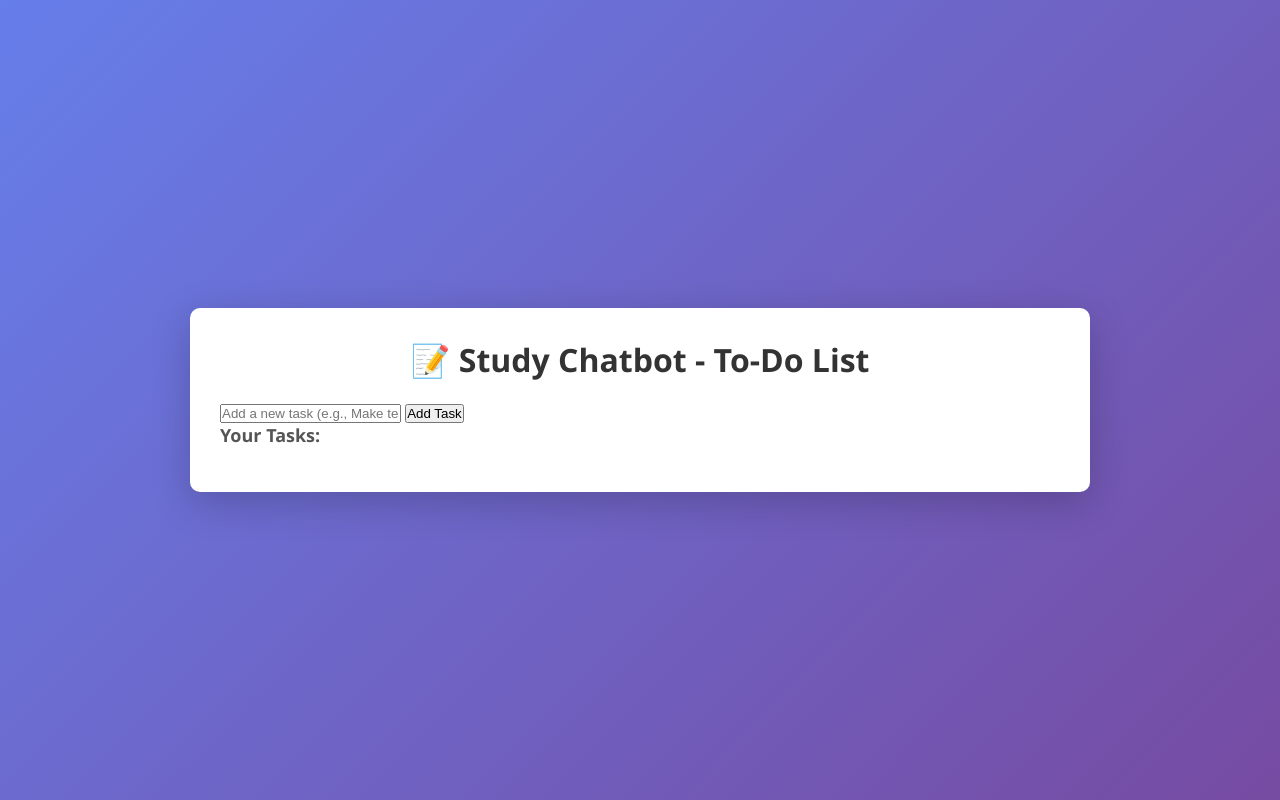
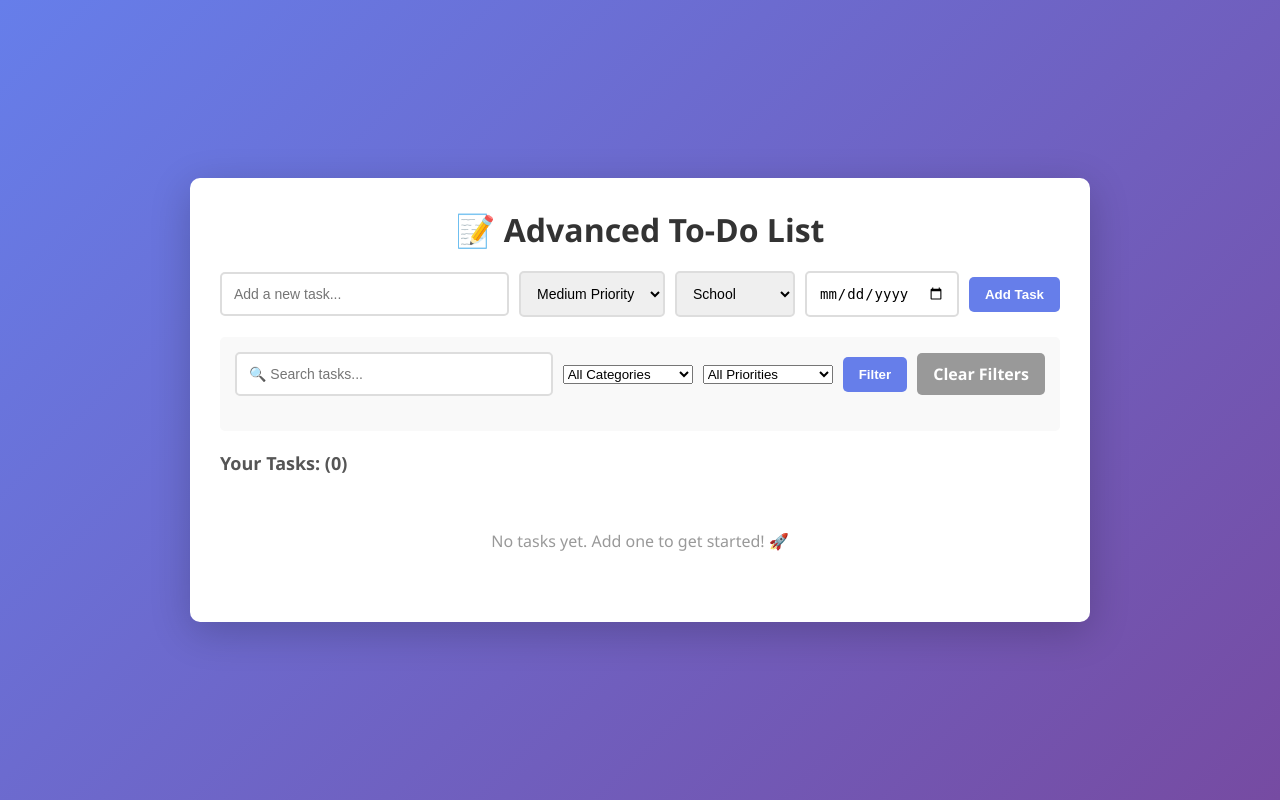
Before and after one commit to mlue-blue/study-chatbot, a Flask app: page / in a window 1280 px wide. Run offline with Flask 3, Linux system fonts and the light colour scheme.

Commit message:
Update title and enhance task input form

```diff
--- a/templates/index.html
+++ b/templates/index.html
@@ -3,38 +3,125 @@
 <head>
     <meta charset="UTF-8">
     <meta name="viewport" content="width=device-width, initial-scale=1.0">
-    <title>Study Chatbot - To-Do List</title>
+    <title>Study Chatbot - Advanced To-Do List</title>
     <link rel="stylesheet" href="{{ url_for('static', filename='style.css') }}">
 </head>
 <body>
     <div class="container">
-        <h1>📝 Study Chatbot - To-Do List</h1>
+        <h1>📝 Advanced To-Do List</h1>
 
+        <!-- Add Task Form -->
         <div class="input-section">
-            <form id="taskForm" method="POST" action="/add">
+            <form method="POST" action="/add" class="add-task-form">
                 <input
                     type="text"
-                    id="taskInput"
                     name="task"
-                    placeholder="Add a new task (e.g., Make tea)"
+                    placeholder="Add a new task..."
                     required
+                    class="task-input"
                 >
-                <button type="submit">Add Task</button>
+
+                <select name="priority" class="form-select">
+                    <option value="Low">Low Priority</option>
+                    <option value="Medium" selected>Medium Priority</option>
+                    <option value="High">High Priority</option>
+                </select>
+
+                <select name="category" class="form-select">
+                    <option value="School">School</option>
+                    <option value="Work">Work</option>
+                    <option value="Personal">Personal</option>
+                    <option value="Other">Other</option>
+                </select>
+
+                <input
+                    type="date"
+                    name="due_date"
+                    class="form-select"
+                >
+
+                <button type="submit" class="btn-add">Add Task</button>
             </form>
         </div>
 
+        <!-- Search & Filter Section -->
+        <div class="filter-section">
+            <form method="GET" action="/" class="filter-form">
+                <input
+                    type="text"
+                    name="search"
+                    placeholder="🔍 Search tasks..."
+                    value="{{ search }}"
+                    class="search-input"
+                >
+
+                <select name="category" class="filter-select">
+                    <option value="">All Categories</option>
+                    {% for cat in categories %}
+                    <option value="{{ cat }}" {% if category_filter == cat %}selected{% endif %}>{{ cat }}</option>
+                    {% endfor %}
+                </select>
+
+                <select name="priority" class="filter-select">
+                    <option value="">All Priorities</option>
+                    {% for pri in priorities %}
+                    <option value="{{ pri }}" {% if priority_filter == pri %}selected{% endif %}>{{ pri }}</option>
+                    {% endfor %}
+                </select>
+
+                <button type="submit" class="btn-filter">Filter</button>
+                <a href="/" class="btn-clear">Clear Filters</a>
+            </form>
+        </div>
+
+        <!-- Tasks List -->
         <div class="tasks-section">
-            <h2>Your Tasks:</h2>
-            <ul id="taskList" class="task-list">
-                {% for task in tasks %}
-                <li class="task-item">
-                    <span class="task-text">{{ task.task }}</span>
-                    <form method="POST" action="/delete/{{ loop.index0 }}" style="display:inline;">
-                        <button type="submit" class="delete-btn">Delete</button>
-                    </form>
-                </li>
-                {% endfor %}
-            </ul>
+            <h2>Your Tasks: ({{ filtered_tasks|length }})</h2>
+
+            {% if filtered_tasks %}
+                <ul class="task-list">
+                    {% for task_id, task in filtered_tasks %}
+                    <li class="task-item {% if task.done %}completed{% endif %} priority-{{ task.get('priority', 'Medium').lower() }}">
+                        <div class="task-main">
+                            <form method="POST" action="/complete/{{ task_id }}" style="display:inline;">
+                                <input
+                                    type="checkbox"
+                                    class="task-checkbox"
+                                    {% if task.done %}checked{% endif %}
+                                    onchange="this.form.submit()"
+                                >
+                            </form>
+
+                            <div class="task-content">
+                                <span class="task-text">{{ task.task }}</span>
+                                <div class="task-meta">
+                                    {% if task.get('category') %}
+                                    <span class="badge category-badge">📁 {{ task.category }}</span>
+                                    {% endif %}
+
+                                    {% if task.get('priority') %}
+                                    <span class="badge priority-badge priority-{{ task.priority.lower() }}">🎯 {{ task.priority }}</span>
+                                    {% endif %}
+
+                                    {% if task.get('due_date') %}
+                                    <span class="badge date-badge">📅 {{ task.due_date }}</span>
+                                    {% endif %}
+                                </div>
+                            </div>
+                        </div>
+
+                        <div class="task-actions">
+                            <a href="/edit/{{ task_id }}" class="btn-edit">Edit</a>
+                            <form method="POST" action="/delete/{{ task_id }}" style="display:inline;">
+                                <button type="submit" class="btn-delete" onclick="return confirm('Delete this task?')">Delete</button>
+                            </form>
+                        </div>
+                    </li>
+                    {% endfor %}
+                </ul>
+            {% else %}
+                <p class="no-tasks">No tasks yet. Add one to get started! 🚀</p>
+            {% endif %}
         </div>
     </div>
 
```
